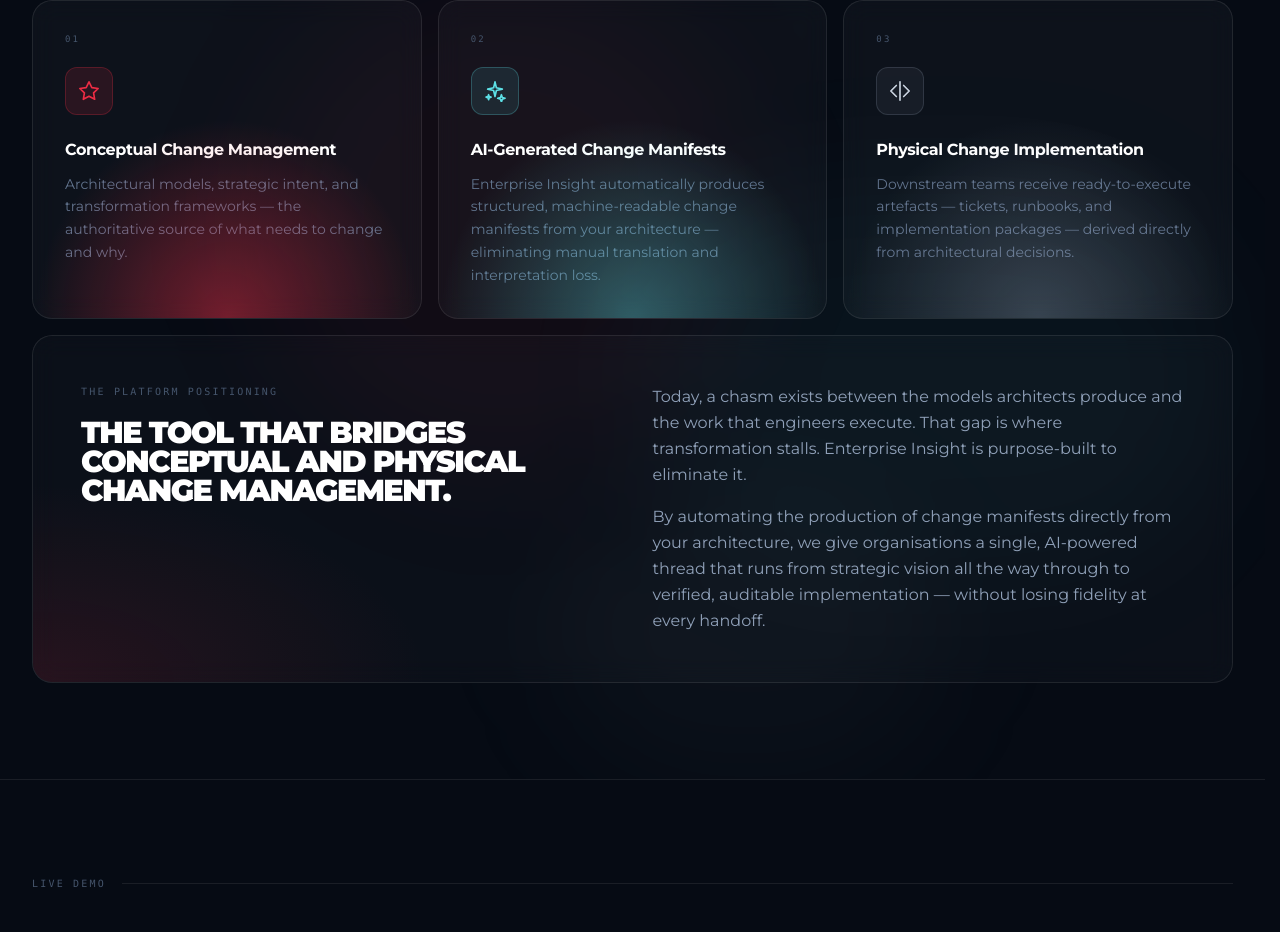
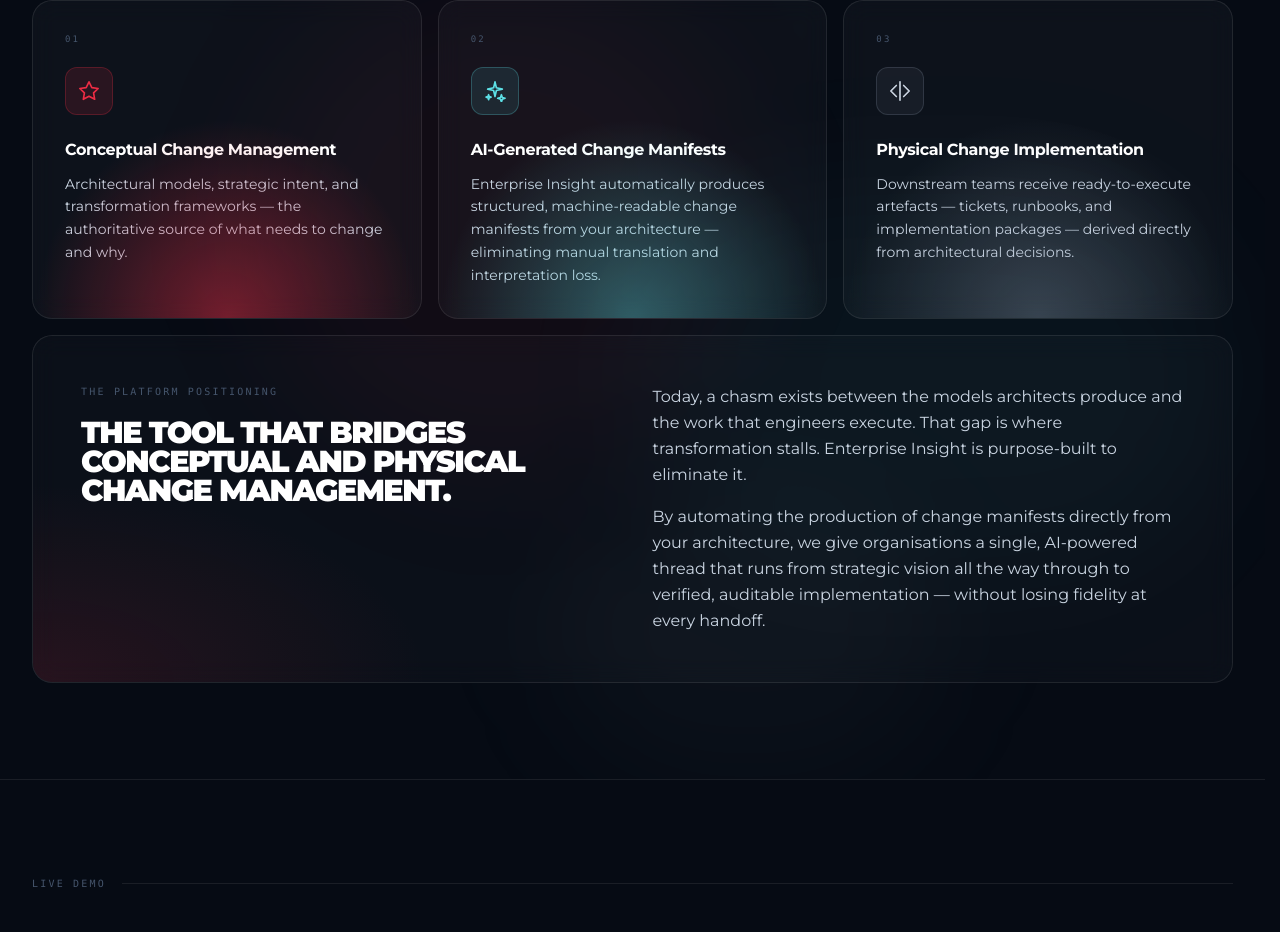
Before and after one commit to lashbcr/EIwebsite3, a Next.js app: page / in a window 1280 px wide. Shown: the part 1382-2314 px from the top of the page. Built offline with nearby package versions, Linux system fonts and the light colour scheme.

Commit message:
fix: lighten OurVision card body copy to slate-300 for readability
Co-Authored-By: Claude Sonnet 4.6 <noreply@anthropic.com>

```diff
--- a/src/components/sections/OurVision.tsx
+++ b/src/components/sections/OurVision.tsx
@@ -118,7 +118,7 @@ function GlassCard({ step, delay }: { step: typeof STEPS[number]; delay: number
         </h3>
 
         {/* Description */}
-        <p className="text-sm text-slate-500 leading-relaxed flex-1">
+        <p className="text-sm text-slate-300 leading-relaxed flex-1">
           {step.description}
         </p>
       </div>
@@ -200,7 +200,7 @@ export function OurVision() {
                   The tool that bridges conceptual and physical change management.
                 </h3>
               </div>
-              <div className="space-y-4 text-slate-400 leading-relaxed text-sm md:text-base">
+              <div className="space-y-4 text-slate-300 leading-relaxed text-sm md:text-base">
                 <p>
                   Today, a chasm exists between the models architects produce and the work that engineers execute.
                   That gap is where transformation stalls. Enterprise Insight is purpose-built to eliminate it.
```
